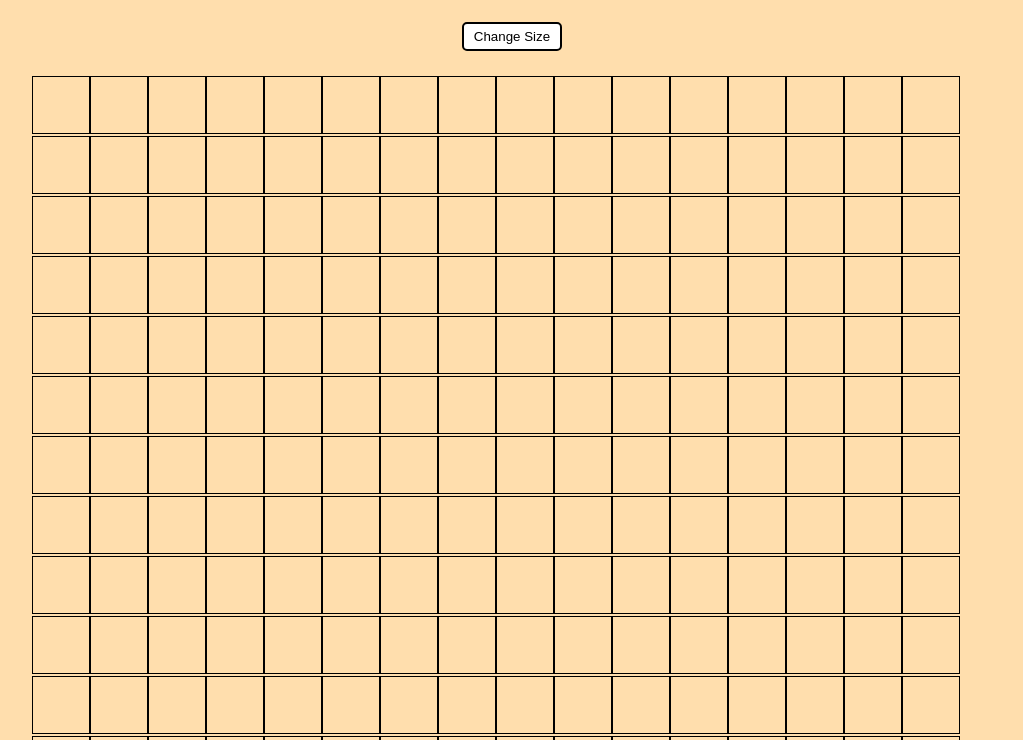
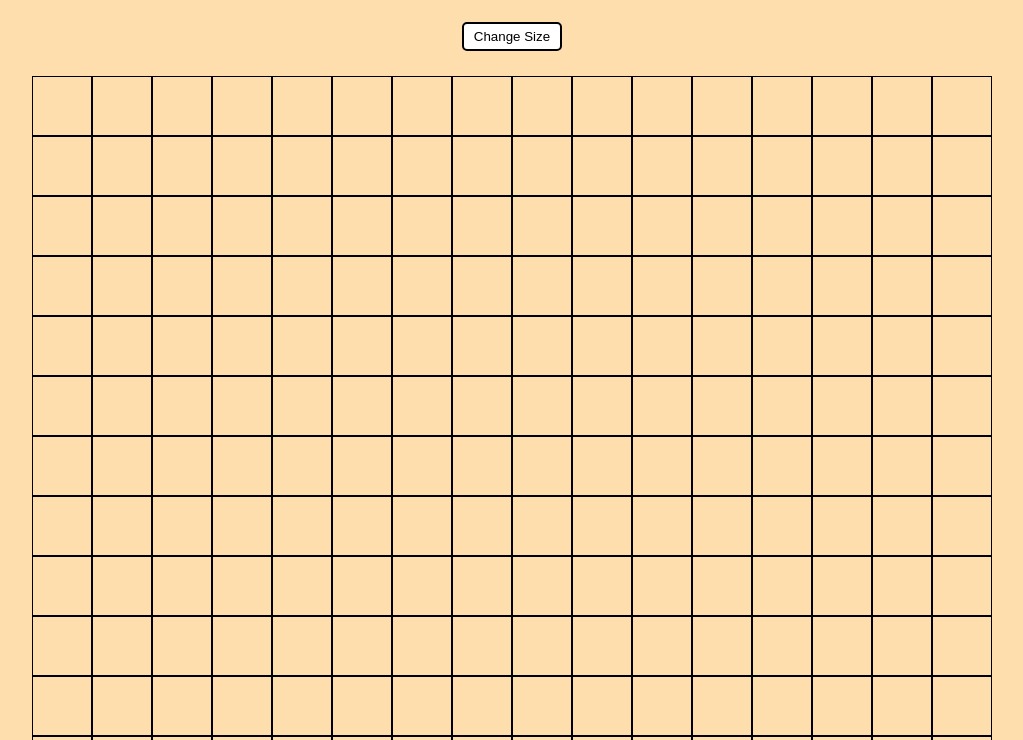
Before and after one commit to Pezerin/odin-etch-a-sketch, a plain HTML site: page index.html in a window 1280 px wide. Shown: the part 60-800 px from the top of the page, without its empty margins (128-1151 px from the left). Drawn offline with Linux system fonts and the light colour scheme.

Commit message:
Added functionality to change the grid size by creating the createGrid function that handles creating new grids

```diff
--- a/script.js
+++ b/script.js
@@ -1,19 +1,33 @@
 const container = document.querySelector(".container");
 const button = document.querySelector(".size");
 
-for (let i = 0; i < 16 * 16; i++) {
-    const div = document.createElement("div");
-    container.appendChild(div);
-}
+function createGrid(size) {
+    let height = 960.0 / size;
+    let width = 960.0 / size;
 
-const divs = document.querySelectorAll(".container div");
+    container.innerHTML = '';
 
-for (let i = 0; i < 16 * 16; i++) {
-    divs[i].addEventListener("mouseover", () => {
-        divs[i].setAttribute("style", "background-color: black;")
+    for (let i = 0; i < size * size; i++) {
+        const newdiv = document.createElement("div");
+        newdiv.setAttribute("style", `height: ${height}px; width: ${width}px; border: 1px solid black; box-sizing: border-box;`);
+        container.appendChild(newdiv);
+    }
+
+    const divs = container.querySelectorAll("div");
+    divs.forEach((div) => {
+        div.addEventListener("mouseover", () => {
+            div.style.backgroundColor = "black";
+        });
     });
 }
 
+createGrid(16);
+
 button.addEventListener("click", () => {
     const size = prompt("Size of board (1-100):");
+    if (size > 0 && size <= 100) {
+        createGrid(size);
+    } else {
+        alert("Please enter a number between 1 and 100.");
+    }
 });
--- a/styles.css
+++ b/styles.css
@@ -18,8 +18,8 @@ h1 {
 
 .container div {
     border: 1px solid black;
-    width: 58px;
-    height: 58px;
+    width: 60px;
+    height: 60px;
     box-sizing: border-box;
 }
 
```
